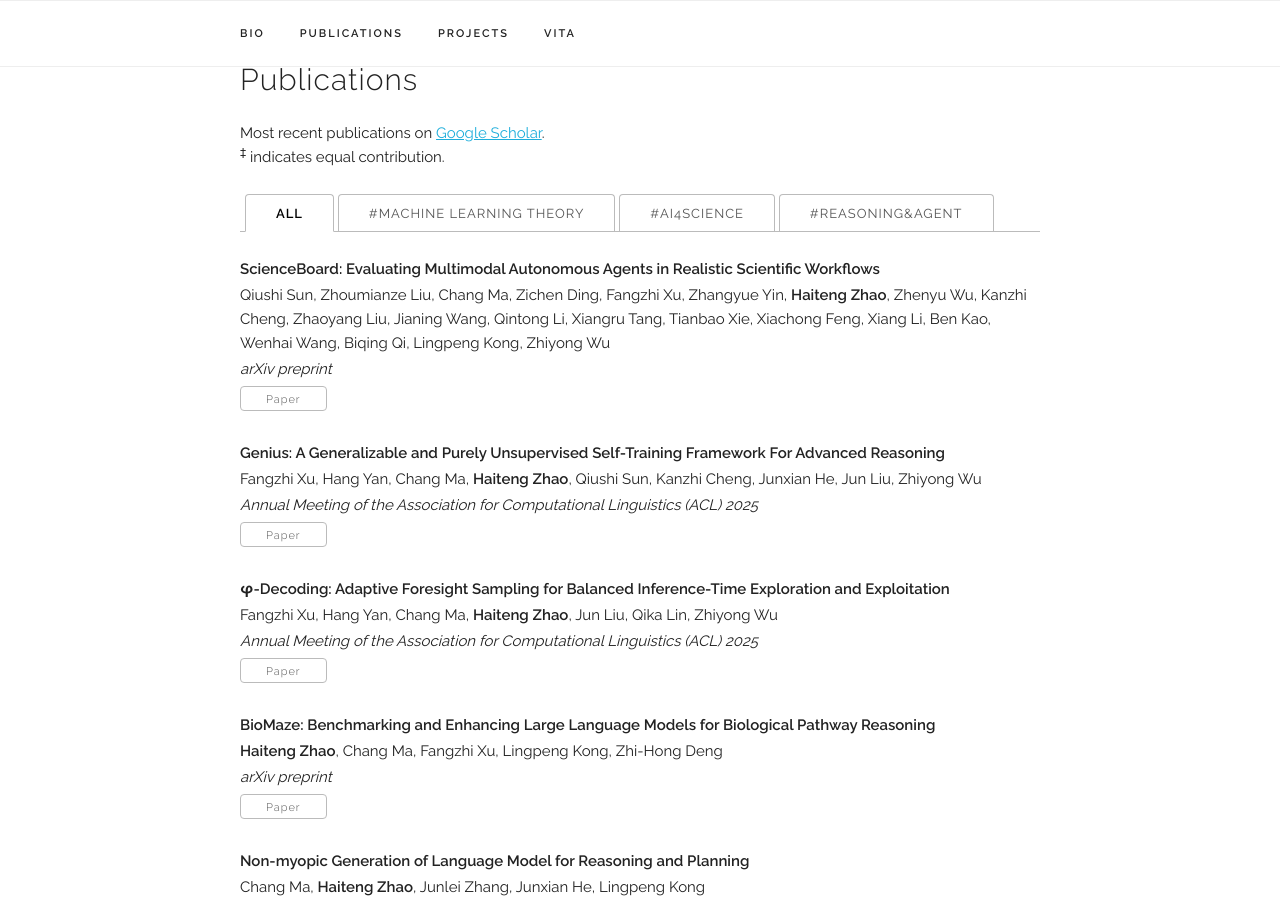
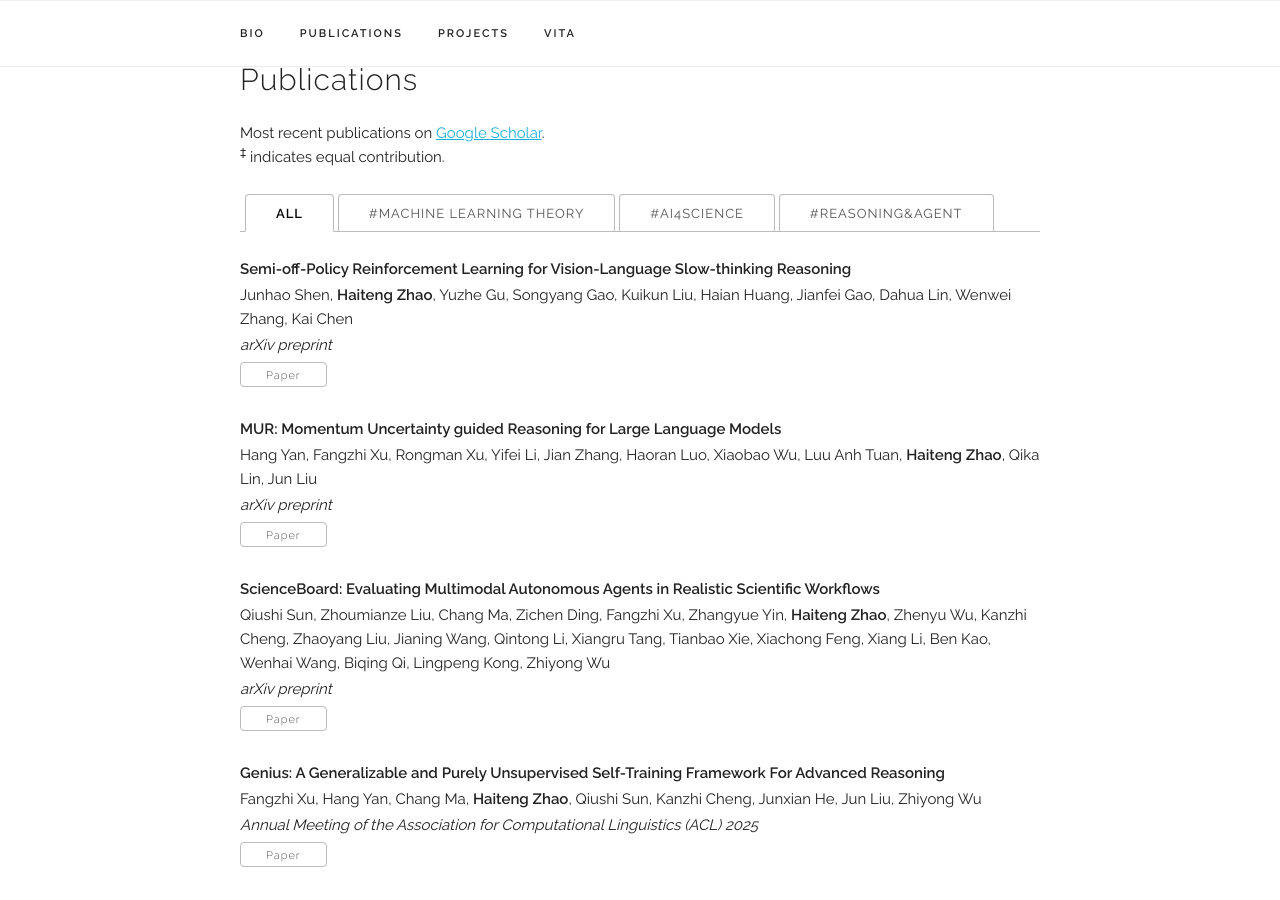
Before and after one commit to zhao-ht/haitengzhao, a Jekyll site: the page built from index.html, in a window 1280 px wide and 900 px high, scrolled down 1107 px. Built offline with Jekyll 4.4.1, drawn with Linux system fonts in a browser that asks for light colours; some web fonts are replaced.

Commit message:
Update publications.yaml

```diff
--- a/_data/publications.yaml
+++ b/_data/publications.yaml
@@ -1,4 +1,18 @@
 papers:
+  - title: "Semi-off-Policy Reinforcement Learning for Vision-Language Slow-thinking Reasoning"
+    authors: "Junhao Shen, <b>Haiteng Zhao</b>, Yuzhe Gu, Songyang Gao, Kuikun Liu, Haian Huang, Jianfei Gao, Dahua Lin, Wenwei Zhang, Kai Chen"
+    venue: "arXiv preprint"
+    paper_pdf: "https://arxiv.org/pdf/2507.16814"
+    ai4science: n
+    agent: y
+
+  - title: "MUR: Momentum Uncertainty guided Reasoning for Large Language Models"
+    authors: "Hang Yan, Fangzhi Xu, Rongman Xu, Yifei Li, Jian Zhang, Haoran Luo, Xiaobao Wu, Luu Anh Tuan, <b>Haiteng Zhao</b>, Qika Lin, Jun Liu"
+    venue: "arXiv preprint"
+    paper_pdf: "https://arxiv.org/pdf/2507.14958"
+    ai4science: n
+    agent: y
+
   - title: "ScienceBoard: Evaluating Multimodal Autonomous Agents in Realistic Scientific Workflows"
     authors: "Qiushi Sun, Zhoumianze Liu, Chang Ma, Zichen Ding, Fangzhi Xu, Zhangyue Yin, <b>Haiteng Zhao</b>, Zhenyu Wu, Kanzhi Cheng, Zhaoyang Liu, Jianing Wang, Qintong Li, Xiangru Tang, Tianbao Xie, Xiachong Feng, Xiang Li, Ben Kao, Wenhai Wang, Biqing Qi, Lingpeng Kong, Zhiyong Wu"
     venue: "arXiv preprint"
```
